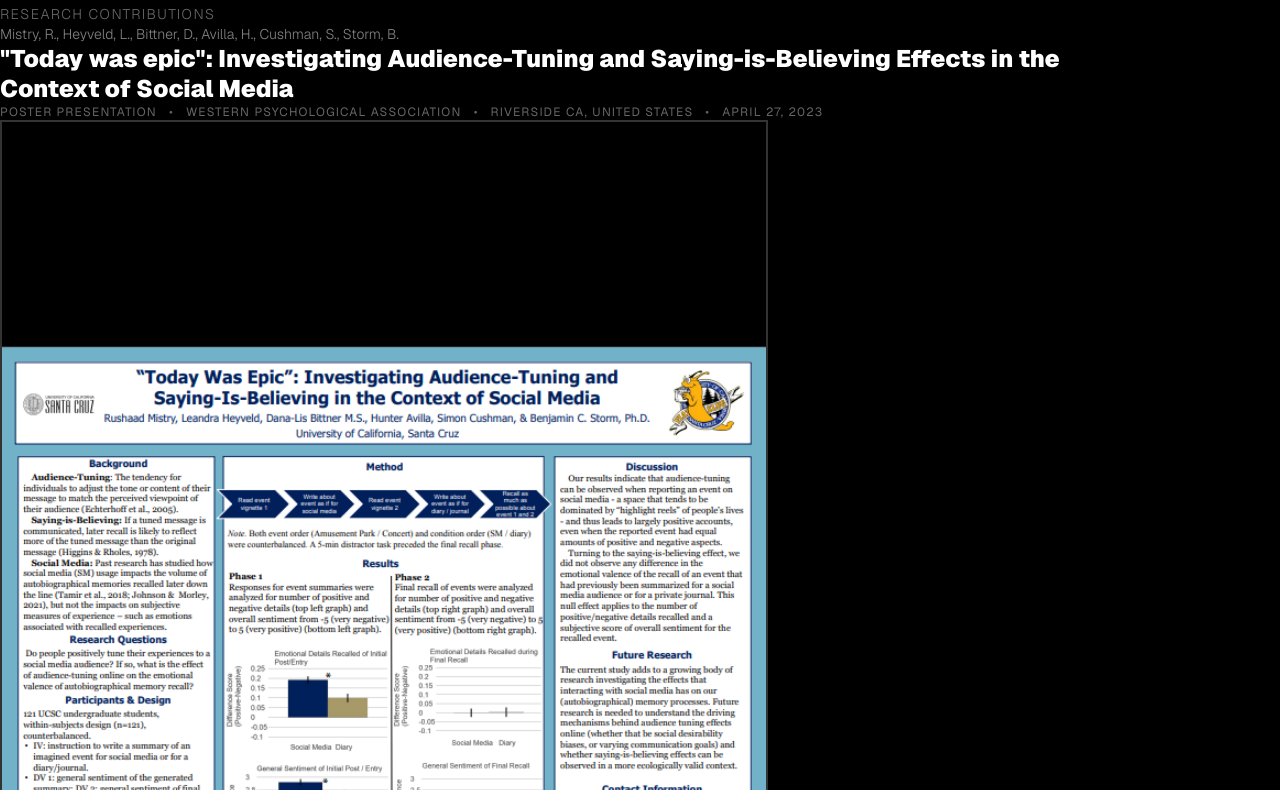
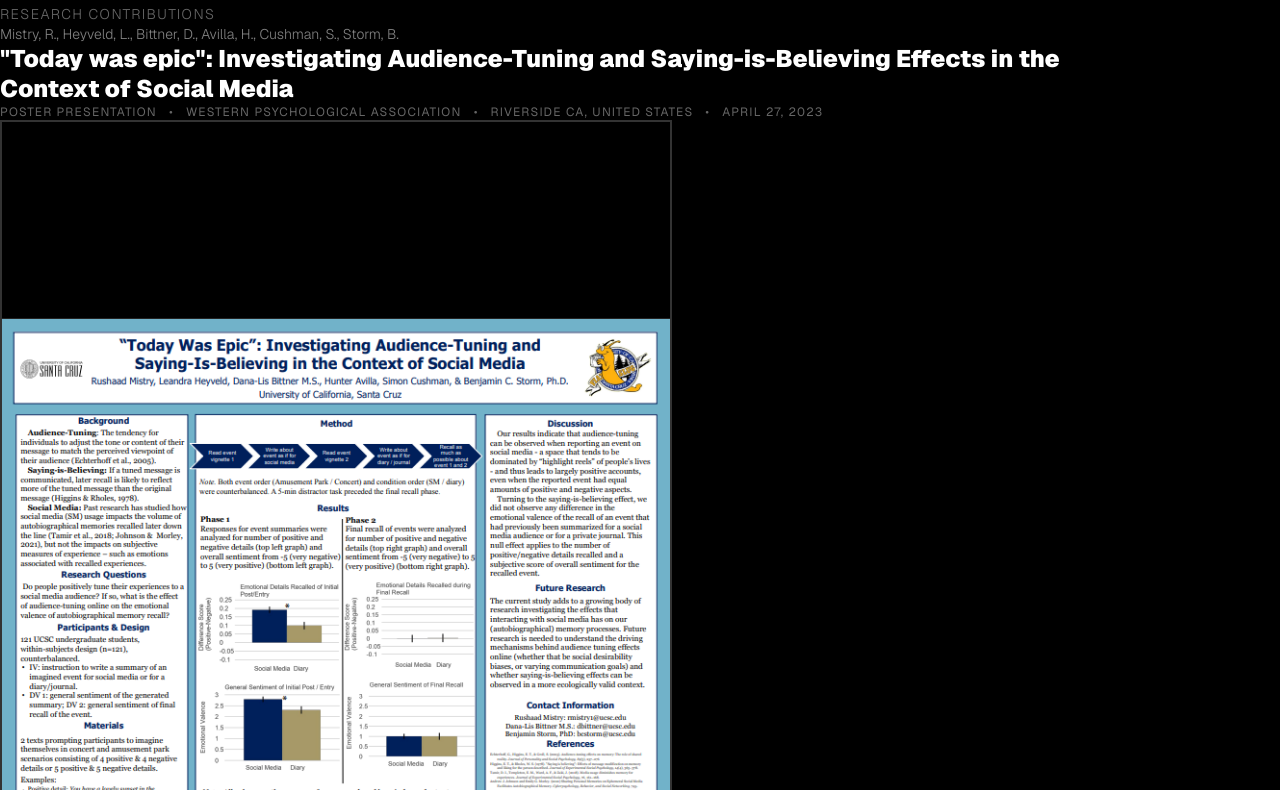
Before and after one commit to rushaad-cell/personal-website, a Next.js app: page /work in a window 1280 px wide. Shown: the part 1650-2440 px from the top of the page. Built offline with nearby package versions, Linux system fonts and the light colour scheme.

Commit message:
Fix poster sizing in presentations section

```diff
--- a/components/ExperienceSection.tsx
+++ b/components/ExperienceSection.tsx
@@ -186,7 +186,7 @@ export function ExperienceSection() {
                 </div>
                 <motion.div
                   whileHover={{ scale: 1.02 }}
-                  className="mt-6 border-2 border-white/20 dark:border-black/20 overflow-hidden relative max-w-3xl mx-auto"
+                  className="mt-6 border-2 border-white/20 dark:border-black/20 overflow-hidden relative max-w-2xl mx-auto"
                 >
                   <div className="relative w-full aspect-[3/4]">
                     <Image
```
